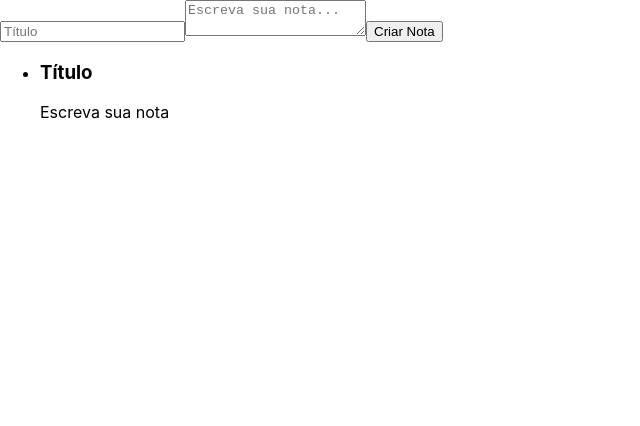
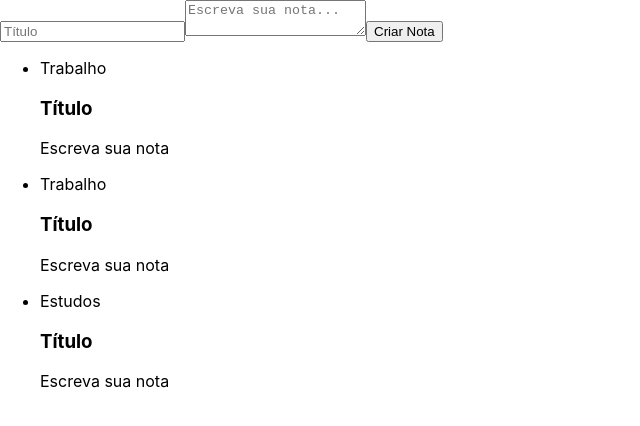
Before and after one commit to phfarolfi/ceep, a React (Create React App) app: page / in a window 1280 px wide. Shown: the top 426 px of the page, without its empty margins (0-640 px from the left). Built offline with nearby package versions, Linux system fonts and the light colour scheme.

Commit message:
Using JS with React

```diff
--- a/src/App.jsx
+++ b/src/App.jsx
@@ -1,13 +1,16 @@
 import ListaDeNotas from './components/ListaDeNotas'
 import FormularioCadastro from './components/FormularioCadastro'
+import { Component } from 'react';
 
-function App() {
-    return (
-        <section>
+class App extends Component {
+    render () {
+        return (
+            <section>
             <FormularioCadastro/>
             <ListaDeNotas/>
         </section>
-    );
+        );
+    }
 }
 
 export default App;
--- a/src/components/CardNota.jsx
+++ b/src/components/CardNota.jsx
@@ -1,6 +1,6 @@
 import React, { Component } from "react"
 
-export default class CardNota extends Component {
+class CardNota extends Component {
     render () {
         return (
             <section>
@@ -12,3 +12,5 @@
         )
     }
 }
+
+export default CardNota;
--- a/src/components/FormularioCadastro.jsx
+++ b/src/components/FormularioCadastro.jsx
@@ -1,6 +1,6 @@
 import React, { Component } from 'react'
 
-export default class FormularioCadastro extends Component {
+class FormularioCadastro extends Component {
     render () {
         return (
             <form>
@@ -11,3 +11,5 @@
         )
     }
 }
+
+export default FormularioCadastro;
--- a/src/components/ListaDeNotas.jsx
+++ b/src/components/ListaDeNotas.jsx
@@ -1,18 +1,21 @@
 import React, { Component } from 'react'
+import CardNota from './CardNota'
 
-export default class ListaDeNotas extends Component {
+class ListaDeNotas extends Component {
     render () {
         return (
             <ul>
-                <li>
-                    <section>
-                        <header>
-                            <h3>Título</h3>
-                        </header>
-                        <p>Escreva sua nota</p>
-                    </section>
-                </li>
+                {Array.of("Trabalho", "Trabalho", "Estudos").map((categoria) => {
+                    return (
+                        <li>
+                            <div>{categoria}</div>
+                            <CardNota/>
+                        </li>
+                    )
+                })}
             </ul>
         )
     }
 }
+
+export default ListaDeNotas;
```
